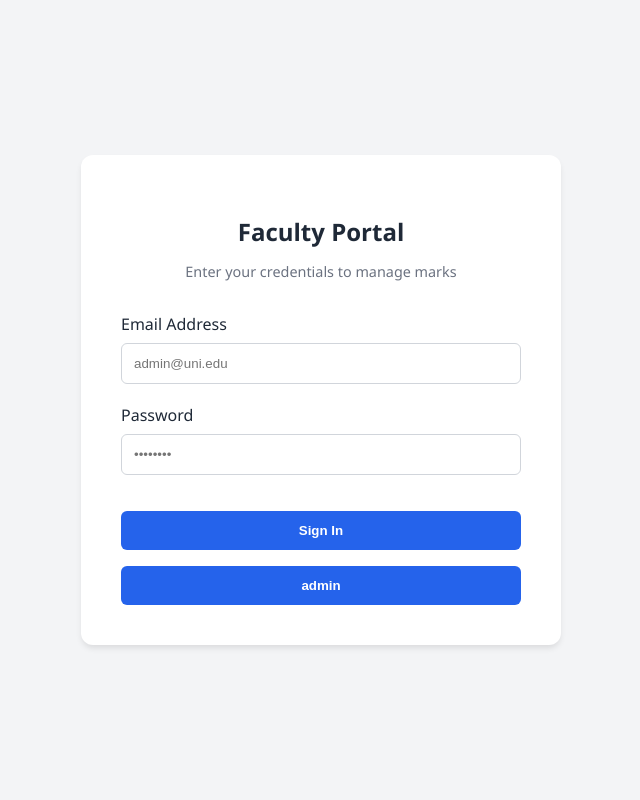
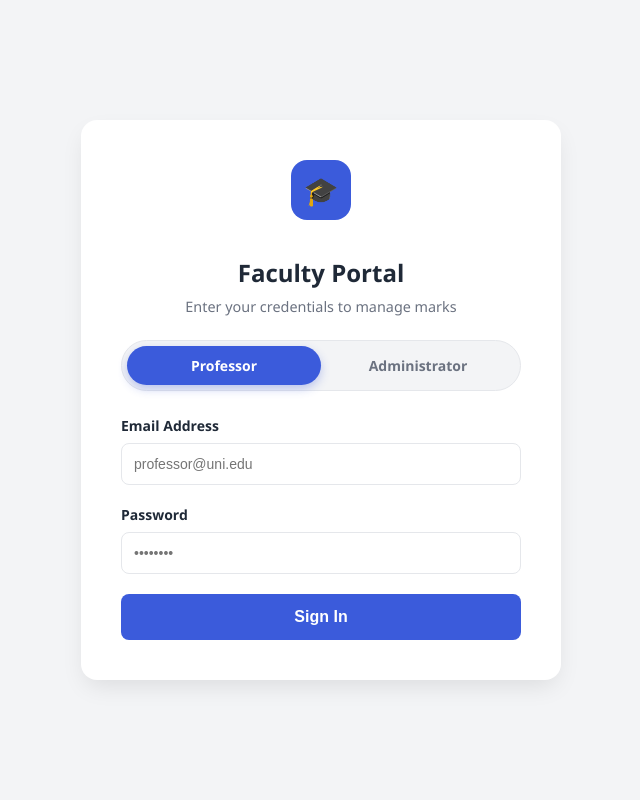
Before and after one commit to alanaj77/College-Internal-Evaluation-System, a Flask app: page /login in a window 1280 px wide. Shown: the whole page, without its empty margins (319-959 px from the left). Run offline with Flask 3, Linux system fonts and the light colour scheme.

Commit message:
Add single toggle based login for admin and professor

```diff
--- a/app/templates/login.html
+++ b/app/templates/login.html
@@ -3,15 +3,18 @@
 <head>
     <meta charset="UTF-8">
     <meta name="viewport" content="width=device-width, initial-scale=1.0">
-    <title>Faculty Login | Mark Analysis System</title>
+    <title>System Login | Evaluation Portal</title>
     <style>
-        /* CSS STYLES FOR LOGIN PAGE */
         :root {
-            --primary-color: #2563eb;
-            --primary-hover: #1d4ed8;
+            --primary-color: #3b5bdb;
+            --primary-hover: #2f4ac4;
+            --admin-color: #f03e3e;
+            --admin-hover: #c92a2a;
             --bg-color: #f3f4f6;
             --text-dark: #1f2937;
+            --text-secondary: #6b7280;
             --white: #ffffff;
+            --border: #e5e7eb;
         }
 
         body {
@@ -20,7 +23,7 @@
             display: flex;
             align-items: center;
             justify-content: center;
-            font-family: 'Segoe UI', sans-serif;
+            font-family: 'Segoe UI', system-ui, sans-serif;
             margin: 0;
         }
 
@@ -29,98 +32,173 @@
             padding: 2.5rem;
             width: 100%;
             max-width: 400px;
-            border-radius: 12px;
-            box-shadow: 0 4px 6px -1px rgba(0, 0, 0, 0.1);
-            text-align: center;
+            border-radius: 16px;
+            box-shadow: 0 10px 25px -5px rgba(0, 0, 0, 0.1);
         }
 
-        .login-header h2 {
-            color: var(--text-dark);
-            margin-bottom: 0.5rem;
+        /* Toggle Switch Styles */
+        .login-toggle-container {
+            display: flex;
+            background: var(--bg-color);
+            border-radius: 30px;
+            padding: 5px;
+            margin-bottom: 25px;
+            border: 1px solid var(--border);
         }
 
-        .login-header p {
-            color: #6b7280;
-            margin-bottom: 2rem;
-            font-size: 0.9rem;
+        .toggle-btn {
+            flex: 1;
+            padding: 10px 0;
+            text-align: center;
+            border-radius: 25px;
+            cursor: pointer;
+            font-weight: 600;
+            color: var(--text-secondary);
+            transition: all 0.3s ease;
+            font-size: 14px;
         }
 
-        .form-group {
-            margin-bottom: 1.25rem;
-            text-align: left;
+        .toggle-btn.active-faculty {
+            background: var(--primary-color);
+            color: var(--white);
+            box-shadow: 0 4px 10px rgba(59,91,219,0.3);
         }
 
-        .form-group label {
-            display: block;
-            margin-bottom: 0.5rem;
-            color: var(--text-dark);
-            font-weight: 500;
+        .toggle-btn.active-admin {
+            background: var(--admin-color);
+            color: var(--white);
+            box-shadow: 0 4px 10px rgba(240,62,62,0.3);
         }
 
-        .form-group input {
-            width: 100%;
-            padding: 0.75rem;
-            border: 1px solid #d1d5db;
-            border-radius: 6px;
-            box-sizing: border-box; /* Fixes padding issues */
+        /* Header & Icon */
+        .login-header { text-align: center; margin-bottom: 1.5rem; }
+        .login-header h2 { color: var(--text-dark); margin-bottom: 0.5rem; font-size: 24px;}
+        .login-header p { color: var(--text-secondary); font-size: 0.9rem; margin: 0;}
+
+        .icon-box {
+            width: 60px; height: 60px;
+            border-radius: 16px;
+            display: inline-flex; align-items: center; justify-content: center;
+            font-size: 28px; margin-bottom: 16px;
+            transition: background 0.3s;
         }
 
+        /* Forms */
+        .form-group { margin-bottom: 1.25rem; text-align: left; }
+        .form-group label { display: block; margin-bottom: 0.5rem; color: var(--text-dark); font-weight: 600; font-size: 14px;}
+        .form-group input {
+            width: 100%; padding: 0.75rem;
+            border: 1px solid var(--border); border-radius: 8px;
+            box-sizing: border-box; font-size: 14px;
+        }
+        .form-group input:focus { outline: none; border-color: var(--primary-color); box-shadow: 0 0 0 3px rgba(59,91,219,0.1); }
+
+        /* Buttons & Errors */
         .login-btn {
-            width: 100%;
-            padding: 0.75rem;
-            background-color: var(--primary-color);
-            color: var(--white);
-            border: none;
-            border-radius: 6px;
-            font-weight: 600;
-            cursor: pointer;
-            margin-top: 1rem;
-        }
-
-        .login-btn:hover {
-            background-color: var(--primary-hover);
+            width: 100%; padding: 0.85rem;
+            color: var(--white); border: none; border-radius: 8px;
+            font-weight: 600; font-size: 16px; cursor: pointer; transition: background 0.3s;
         }
 
         .error-msg {
-            color: red;
-            background: #fee2e2;
-            padding: 10px;
-            border-radius: 5px;
-            margin-bottom: 15px;
-            font-size: 0.9rem;
+            color: var(--admin-color); background: #ffe3e3;
+            padding: 10px; border-radius: 8px; margin-bottom: 20px;
+            font-size: 13px; text-align: center; font-weight: 600;
         }
-
     </style>
 </head>
 <body>
 
 <div class="login-container">
+
     <div class="login-header">
-            <h2>Faculty Portal</h2>
-            <p>Enter your credentials to manage marks</p>
+        <div id="login-icon" class="icon-box" style="background: var(--primary-color);">🎓</div>
+        <h2 id="login-title">Faculty Portal</h2>
+        <p id="login-subtitle">Enter your credentials to manage marks</p>
+    </div>
 
     {% if error %}
-        <p style="color:red;">{{ error }}</p>
+        <div class="error-msg">{{ error }}</div>
     {% endif %}
+
+    <div class="login-toggle-container">
+        <div class="toggle-btn active-faculty" id="btn-faculty" onclick="switchTab('faculty')">Professor</div>
+        <div class="toggle-btn" id="btn-admin" onclick="switchTab('admin')">Administrator</div>
     </div>
 
+    <form id="form-faculty" action="/login" method="POST">
+        <input type="hidden" name="role" value="faculty">
 
-        <form action="/login" method="POST">
         <div class="form-group">
-                <input type="hidden" id="role_input" value="student">
-                <label for="email">Email Address</label>
-                <input type="email" id="email" name="email" placeholder="admin@uni.edu" required>
+            <label>Email Address</label>
+            <input type="email" name="email" placeholder="professor@uni.edu" required>
         </div>
 
         <div class="form-group">
-                <label for="password">Password</label>
-                <input type="password" id="password" name="password" placeholder="••••••••" required>
+            <label>Password</label>
+            <input type="password" name="password" placeholder="••••••••" required>
         </div>
 
-            <button type="submit" class="login-btn">Sign In</button>
-            <button type="submit" class="login-btn" onclick="window.location.href='/admin/login'">admin</button>
+        <button type="submit" class="login-btn" style="background-color: var(--primary-color);">Sign In</button>
     </form>
+
+    <form id="form-admin" action="/admin/login" method="POST" style="display: none;">
+        <div class="form-group">
+            <label>Admin ID</label>
+            <input type="text" name="admin_id" placeholder="Enter admin ID" required>
         </div>
+
+        <div class="form-group">
+            <label>Password</label>
+            <input type="password" name="password" placeholder="••••••••" required>
+        </div>
+
+        <button type="submit" class="login-btn" style="background-color: var(--admin-color);">Login to Admin Panel</button>
+    </form>
+
+</div>
+
+<script>
+    function switchTab(tab) {
+        const btnFac = document.getElementById('btn-faculty');
+        const btnAdm = document.getElementById('btn-admin');
+        const formFac = document.getElementById('form-faculty');
+        const formAdm = document.getElementById('form-admin');
+
+        const icon = document.getElementById('login-icon');
+        const title = document.getElementById('login-title');
+        const sub = document.getElementById('login-subtitle');
+
+        if (tab === 'faculty') {
+            btnFac.classList.add('active-faculty');
+            btnAdm.classList.remove('active-admin');
+            formFac.style.display = 'block';
+            formAdm.style.display = 'none';
+
+            icon.innerText = '🎓';
+            icon.style.background = 'var(--primary-color)';
+            title.innerText = 'Faculty Portal';
+            sub.innerText = 'Enter your credentials to manage marks';
+        } else {
+            btnAdm.classList.add('active-admin');
+            btnFac.classList.remove('active-faculty');
+            formAdm.style.display = 'block';
+            formFac.style.display = 'none';
+
+            icon.innerText = '🛡️';
+            icon.style.background = 'var(--admin-color)';
+            title.innerText = 'Admin Portal';
+            sub.innerText = 'Internal Evaluation Management System';
+        }
+    }
+
+    // Auto-switch to admin tab if there's an active_tab variable (e.g., wrong admin password)
+    window.onload = function() {
+        {% if active_tab == 'admin' %}
+            switchTab('admin');
+        {% endif %}
+    };
+</script>
 
 </body>
 </html>
```
Lines whose indentation alone changed are shown as unchanged.
